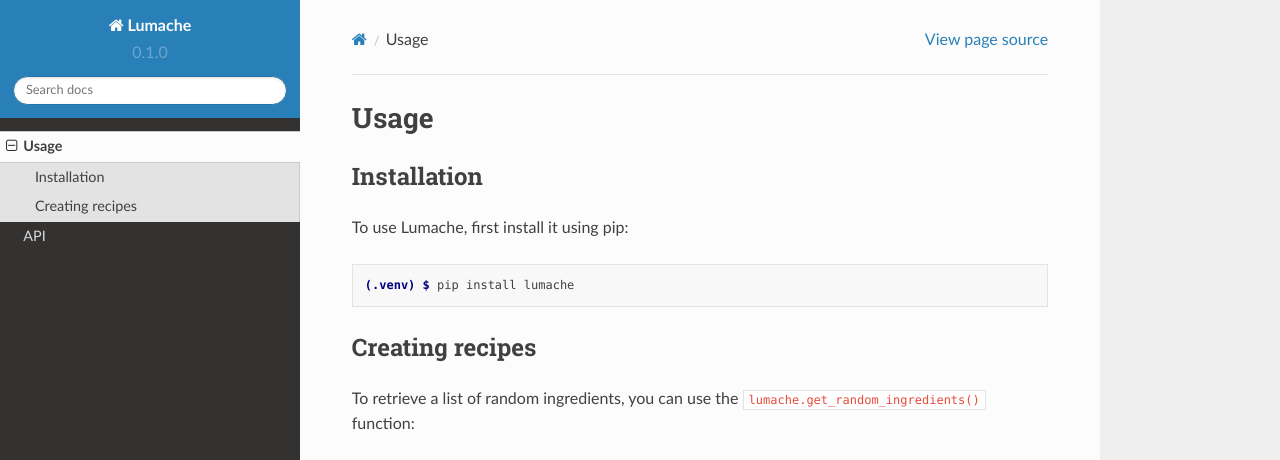
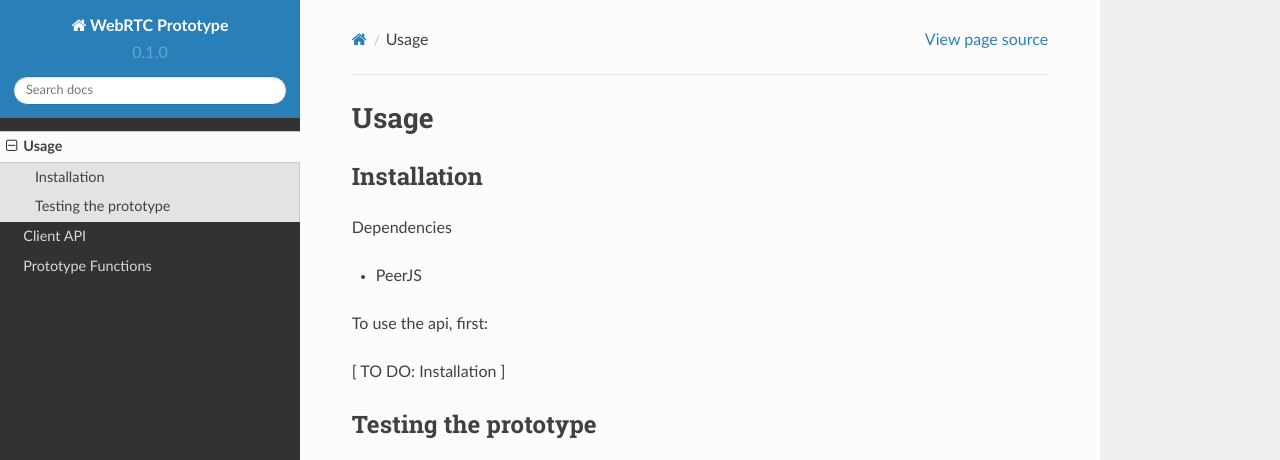
Before and after one commit to liu-kevin1/webrtc-prototype-docs, a Sphinx documentation site: the page built from docs/source/usage.rst, in a window 1280 px wide and 1095 px high. Shown: the top 460 px of the window. Built offline with Sphinx 7.4.7 and the Read the Docs theme 2.0.0, drawn with Linux system fonts in a browser that asks for light colours; pages that are not in the unit, such as notebooks, are missing from menus; some of the changed text lies outside the part shown; grey boxes are pictures that could not be loaded.

```diff
--- a/docs/source/conf.py
+++ b/docs/source/conf.py
@@ -2,9 +2,9 @@
 
 # -- Project information
 
-project = 'Lumache'
-copyright = '2021, Graziella'
-author = 'Graziella'
+project = 'WebRTC Prototype'
+copyright = ''
+author = 'kevliu.dev@gmail.com'
 
 release = '0.1'
 version = '0.1.0'
--- a/docs/source/usage.rst
+++ b/docs/source/usage.rst
@@ -6,28 +6,17 @@ Usage
 Installation
 ------------
 
-To use Lumache, first install it using pip:
+Dependencies
 
-.. code-block:: console
+- PeerJS
 
-   (.venv) $ pip install lumache
+To use the api, first:
 
-Creating recipes
+[ TO DO: Installation ]
+
+Testing the prototype
 ----------------
 
-To retrieve a list of random ingredients,
-you can use the ``lumache.get_random_ingredients()`` function:
+You can access the public Glitch project at:
 
-.. autofunction:: lumache.get_random_ingredients
-
-The ``kind`` parameter should be either ``"meat"``, ``"fish"``,
-or ``"veggies"``. Otherwise, :py:func:`lumache.get_random_ingredients`
-will raise an exception.
-
-.. autoexception:: lumache.InvalidKindError
-
-For example:
-
->>> import lumache
->>> lumache.get_random_ingredients()
-['shells', 'gorgonzola', 'parsley']
+https://glitch.com/edit/#!/webrtc-prototype
--- a/pyproject.toml
+++ b/pyproject.toml
@@ -3,6 +3,6 @@ requires = ["flit_core >=3.2,<4"]
 build-backend = "flit_core.buildapi"
 
 [project]
-name = "lumache"
-authors = [{name = "Graziella", email = "graziella@lumache"}]
+name = "WebRTC Prototype"
+authors = [{name = "Kevin Liu", email = "kevliu.dev@gmail.com"}]
 dynamic = ["version", "description"]
```
Also changed, not shown: README.rst (+2 -7 lines), docs/source/api.rst (+88 -5 lines), docs/source/index.rst (+3 -16 lines), docs/source/prototype.rst (added, +63 -0 lines), lumache.py (deleted, +0 -23 lines).
